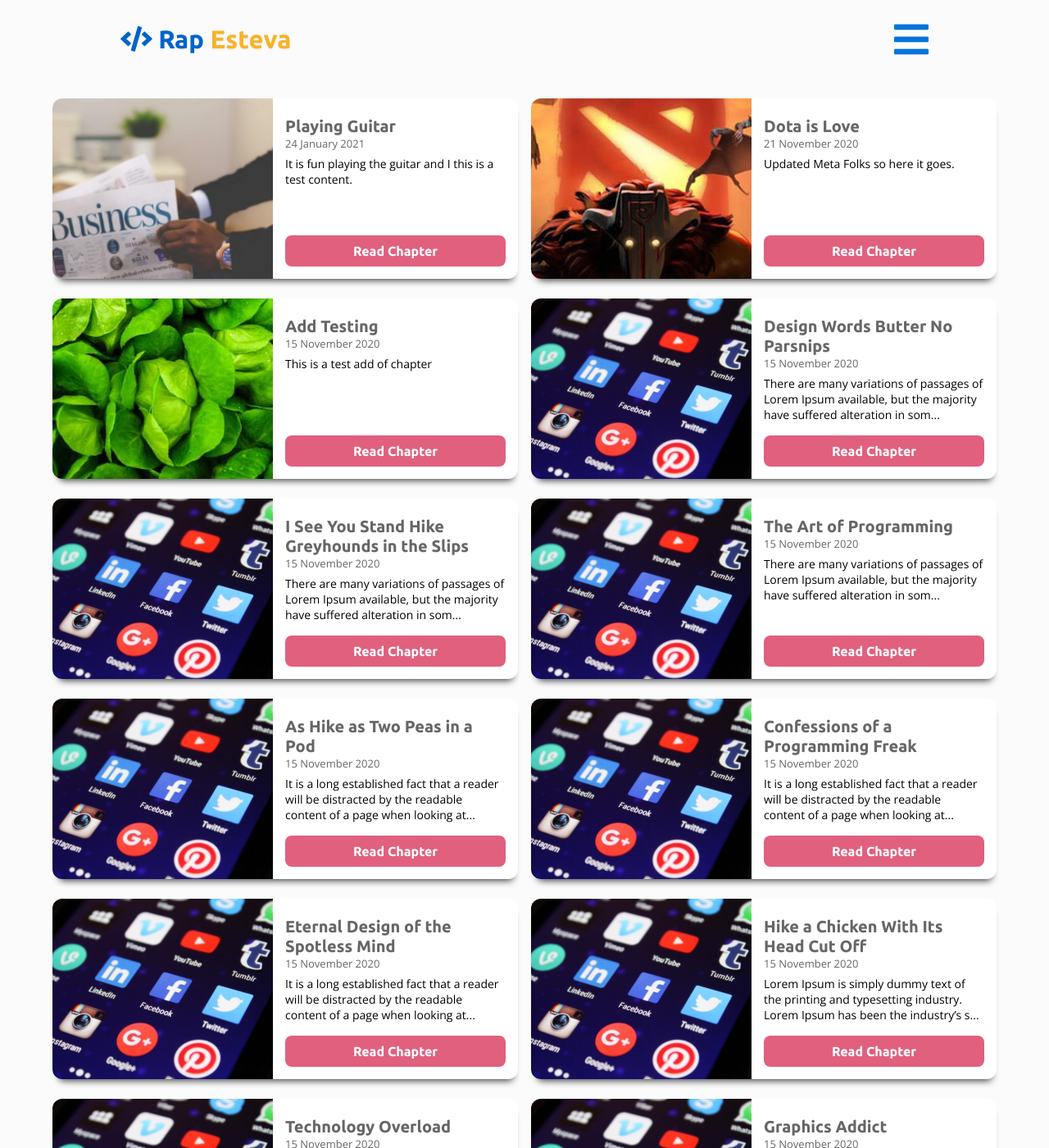
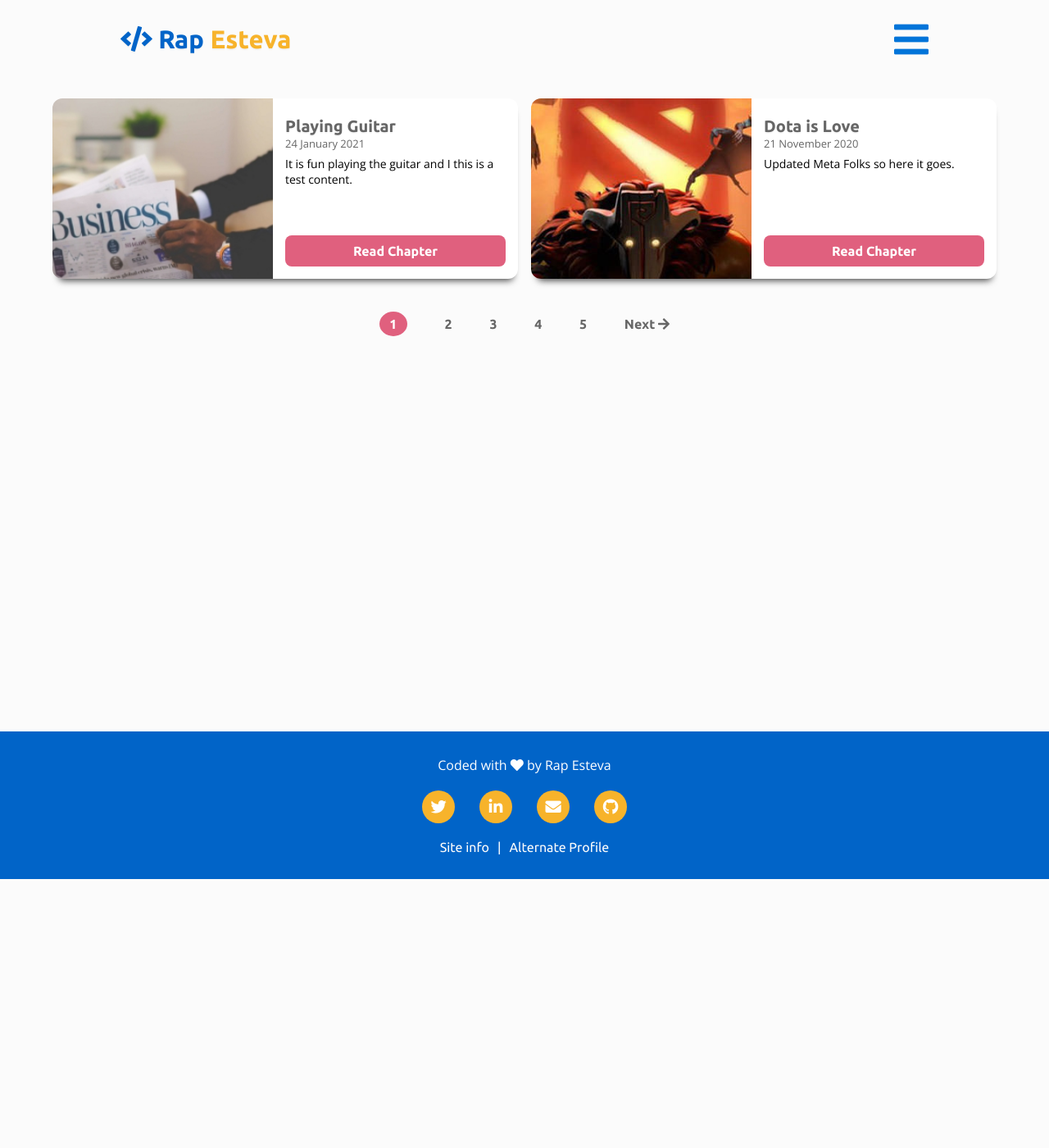
Before and after one commit to rapsamaniego27/portfolio-2020, a Jekyll site: the page built from e-diary/index.html, in a window 1280 px wide and 1400 px high, scrolled down 328 px. Shown: the whole window at 82% size. Built offline with Jekyll 4.4.1, drawn with Linux system fonts in a browser that asks for light colours; nearby versions of some CDN libraries; the list of posts is cut into pages by our own code; some of the changed text lies outside the part shown.

Commit message:
added pagination to all chapters

```diff
--- a/Gemfile
+++ b/Gemfile
@@ -17,6 +17,7 @@ gem "minima", "~> 2.5"
 group :jekyll_plugins do
   gem "jekyll-feed", "~> 0.12"
   gem 'jekyll-strapi', '~> 0.1.3'
+  gem 'jekyll-paginate-v2'
 end
 
 # Windows and JRuby does not include zoneinfo files, so bundle the tzinfo-data gem
--- a/_config.yml
+++ b/_config.yml
@@ -29,6 +29,8 @@ url: "https://www.rapesteva.com" # the base hostname & protocol for your site, e
 twitter_username: jekyllrb
 github_username:  rapsamaniego27@gmail.com
 exclude: ["source", "node_modules", "mix-manifest.json", "package-lock.json", "package.json", "webpack.mix.js"]
+
+# Default permalink for posts
 permalink: /chapter/:title
 
 # Build settings
@@ -42,6 +44,7 @@ collections:
   - cores
   - jobs
   - pages
+  - posts
 
 strapi:
     # Your API endpoint (optional, default to http://localhost:1337)
@@ -52,7 +55,68 @@ strapi:
       skill-types:
         permalink: /skill-types/
 
+permalink: pretty
 
+############################################################
+# Site configuration for the Jekyll 3 Pagination Gem
+# The values here represent the defaults if nothing is set
+pagination:
+
+  # Site-wide kill switch, disabled here it doesn't run at all
+  enabled: true
+
+  # Set to 'true' to enable pagination debugging. This can be enabled in the site config or only for individual pagination pages
+  debug: false
+
+  # The default document collection to paginate if nothing is specified ('posts' is default)
+  collection: 'posts'
+
+  # How many objects per paginated page, used to be `paginate` (default: 0, means all)
+  per_page: 2
+
+  # The permalink structure for the paginated pages (this can be any level deep)
+  #permalink: '/page/:num/' # Pages are index.html inside this folder (default)
+  #permalink: '/page/:num.html' # Pages are simple html files
+  #permalink: '/page/:num' # Pages are html files, linked jekyll extensionless permalink style.
+
+  # Optional the title format for the paginated pages (supports :title for original page title, :num for pagination page number, :max for total number of pages)
+  title: ':title - page :num'
+
+  # Limit how many pagenated pages to create (default: 0, means all)
+  limit: 0
+
+  # Optional, defines the field that the posts should be sorted on (omit to default to 'date')
+  sort_field: 'date'
+
+  # Optional, sorts the posts in reverse order (omit to default decending or sort_reverse: true)
+  sort_reverse: true
+
+  # Optional, the default category to use, omit or just leave this as 'posts' to get a backwards-compatible behavior (all posts)
+  category: 'posts'
+
+  # Optional, the default tag to use, omit to disable
+  tag: ''
+
+  # Optional, the default locale to use, omit to disable (depends on a field 'locale' to be specified in the posts,
+  # in reality this can be any value, suggested are the Microsoft locale-codes (e.g. en_US, en_GB) or simply the ISO-639 language code )
+  locale: ''
+
+ # Optional,omit or set both before and after to zero to disable.
+ # Controls how the pagination trail for the paginated pages look like.
+  trail:
+    before: 2
+    after: 2
+
+  # Optional, the default file extension for generated pages (e.g html, json, xml).
+  # Internally this is set to html by default
+  #extension: html
+
+  # Optional, the default name of the index file for generated pages (e.g. 'index.html')
+  # Without file extension
+  #indexpage: '/index'
+
+  paginate_path: "/:num"
+############################################################
 
 # Exclude from processing.
 # The following items will not be processed, by default.
--- /dev/null
+++ b/_includes/snippets/pager.html
@@ -0,0 +1,24 @@
+{% if paginator.total_pages > 1 %}
+  <ul class="pager">
+   {% if paginator.previous_page %}
+   <li class="previous">
+    <a href="{{ paginator.previous_page_path | prepend: site.baseurl | replace: '//', '/' }}"><i class="fas fa-arrow-left"></i> Back</a>
+   </li>
+   {% endif %}
+
+   {% if paginator.page_trail %}
+   {% for trail in paginator.page_trail %}
+   <li {% if page.url==trail.path %}class="pager--selected" {% endif %}>
+    <a href="{{ trail.path | prepend: site.baseurl | replace: '//', '/' }}" title="{{trail.title}}">{{ trail.num }}</a>
+   </li>
+   {% endfor %}
+   {% endif %}
+
+   {% if paginator.next_page %}
+   <li class="next">
+    <a href="{{ paginator.next_page_path | prepend: site.baseurl | replace: '//', '/' }}">Next <i class="fas fa-arrow-right"></i></a>
+   </li>
+   {% endif %}
+
+  </ul>
+{% endif %}
--- a/_layouts/diary.html
+++ b/_layouts/diary.html
@@ -17,7 +17,7 @@ title: E-diary
        <h5 class="hex-white pt-20 pb-20 ml-xl-20">Categories: </h5>
        <ul class="diary-categories pb-20">
         <li class="diary-category__item">
-          <a href="{{site.baseurl}}/e-diary/" class="diary-category__link {% if page.url == '/e-diary/' %} diary-category--active {% endif %} ">All</a>
+          <a href="{{site.baseurl}}/e-diary/" class="diary-category__link {% if page.slug == 'all' %} diary-category--active {% endif %} ">All</a>
         </li>
         <li class="diary-category__item">
          <a href="{{site.baseurl}}/e-diary/programming/" class="diary-category__link {% if page.url == '/e-diary/programming/' %} diary-category--active {% endif %}">Programming</a>
--- a/e-diary/index.html
+++ b/e-diary/index.html
@@ -7,9 +11,11 @@ layout: diary
 
    <div class="diary-results mt-30 mb-30">
 
-    {% for chapter in site.posts %}
+    {% for chapter in paginator.posts %}
       {% include diary-card.html %}
     {% endfor %}
 
-   </div>
+
   </div>
+  {% include snippets/pager.html %}
+  </div>
--- a/source/scss/style.scss
+++ b/source/scss/style.scss
@@ -45,6 +45,7 @@
 @import '5-modules/tag.scss';
 @import '5-modules/spinner.scss';
 @import '5-modules/modal-image.scss';
+@import '5-modules/pagination.scss';
 
 @import '6-responsive/header.scss';
 @import '6-responsive/intro';
```
Also changed, not shown: other parts of e-diary/index.html (+4 -0 lines), source/scss/5-modules/pagination.scss (added, +32 -0 lines), Gemfile.lock, dist/style.min.css, manifest.json.
